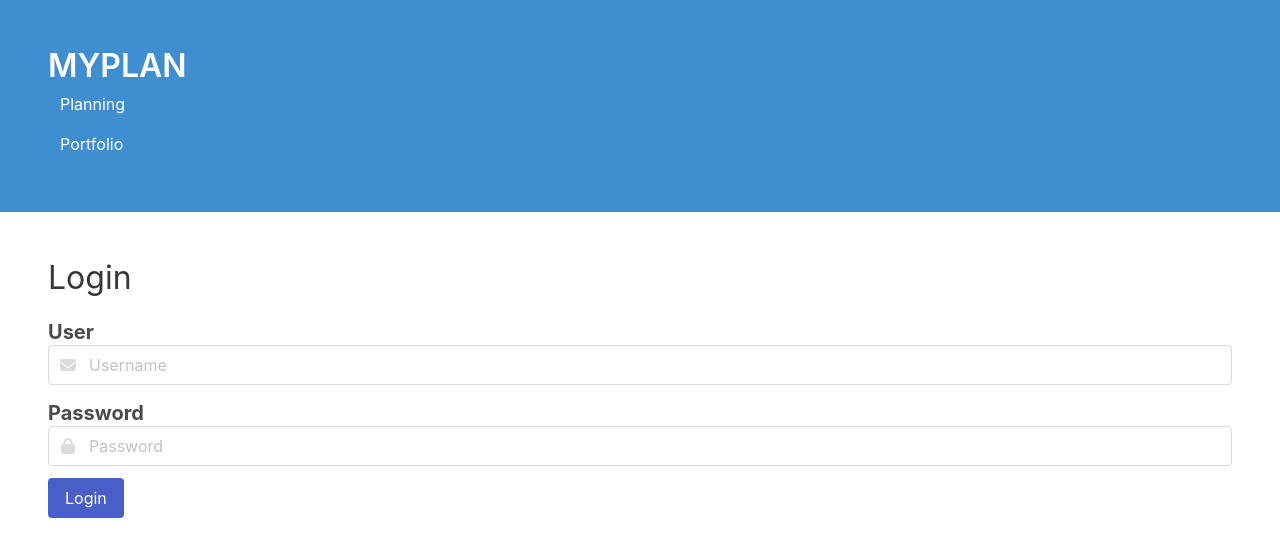
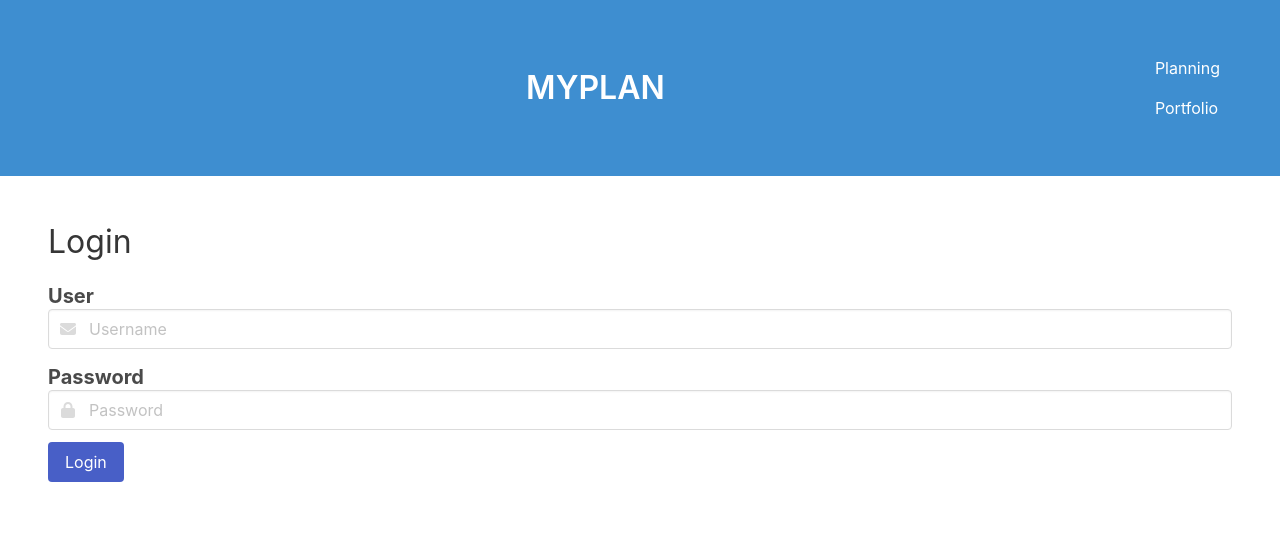
Before and after one commit to BastienVienet/epsic-cie-exam-react, a React (Create React App) app: page /login in a window 1280 px wide. Shown: the top 556 px of the page. Built offline with nearby package versions, Linux system fonts and the light colour scheme; sample sign-in values are in the browser's storage.

Commit message:
Changing and adding style

```diff
--- a/src/components/Planning.jsx
+++ b/src/components/Planning.jsx
@@ -1,7 +1,9 @@
-import { useState } from "react";
+import { faBuilding } from "@fortawesome/free-solid-svg-icons"
+import { FontAwesomeIcon } from "@fortawesome/react-fontawesome"
+import { useState } from "react"
 
 export const Planning = ({ userInfos }) => {
-    const [coursData, setCoursData] = useState([]);
+    const [coursData, setCoursData] = useState([])
 
 
     const fetchCours = async () => {
@@ -19,32 +21,40 @@ export const Planning = ({ userInfos }) => {
 
     fetchCours()
     const coursDataWithFormattedDate = coursData.map((cours) => {
-        const date = new Date(cours.Date_session);
-        const formatedDate = date.toLocaleDateString('fr-FR', { day: '2-digit', month: '2-digit', year: 'numeric' }).replace(/\//g, '.');
-        return { ...cours, formatedDate };
-    });
+        const date = new Date(cours.Date_session)
+        const formatedDate = date.toLocaleDateString('fr-FR', { day: '2-digit', month: '2-digit', year: 'numeric' }).replace(/\//g, '.')
+        return { ...cours, formatedDate }
+    })
 
     return (
         <div className="m-6">
-        <h1 className="title is-spaced has-text-weight-normal">Planification</h1>
-        <table className="table">
-            <thead>
-            <tr>
-                <th>Date</th>
-                <th>Cours</th>
-                <th>Lieu</th>
-            </tr>
-            </thead>
-            <tbody>
+          <h1 className="title is-spaced has-text-weight-normal">Planification</h1>
+          <div className="columns is-multiline">
             {coursDataWithFormattedDate.map((cours, index) => (
-                        <tr key={index}>
-                            <td>{cours.formatedDate}<br/>{cours.Session}</td>
-                            <td>{cours.Nom_du_cours}<br/>{cours.Formateur}</td>
-                            <td>{cours.Lieu_du_cours}</td>
-                        </tr>
-                    ))}
-            </tbody>
-        </table>
+              <div key={index} className="column is-full">
+                <div className="card">
+                  <header className="card-header">
+                    <p className="card-header-title">{cours.formatedDate} - {cours.Session}</p>
+                    <button className="card-header-icon" aria-label="more options">
+                      <span className="icon">
+                        <i className="fas fa-angle-down" aria-hidden="true"></i>
+                      </span>
+                    </button>
+                  </header>
+                  <div className="card-content">
+                    <div className="content">
+                      <p>{cours.Nom_du_cours}</p>
+                      <p>{cours.Formateur}</p>
+                    </div>
+                  </div>
+                  <footer className="card-footer">
+                    <a href="https://www.google.com/maps/place${}" className="card-footer-item">{cours.Lieu_du_cours}<FontAwesomeIcon icon={faBuilding} /></a>
+                  </footer>
+                </div>
+              </div>
+            ))}
+          </div>
         </div>
-    );
+      )
+
 }
--- a/src/styles/App.css
+++ b/src/styles/App.css
@@ -1,3 +1,23 @@
-.Header {
-    text-align: center;
+.header {
+    display: flex;
+    align-items: center;
 }
+
+.hero-body {
+    display: flex;
+    width: 100%;
+    align-items: center;
+    justify-content: center;
+    flex-direction: row;
+}
+
+.title-container {
+    flex-grow: 1;
+    display: flex;
+    justify-content: center;
+}
+
+.menu-container {
+    display: flex;
+    justify-content: flex-end;
+}
```
